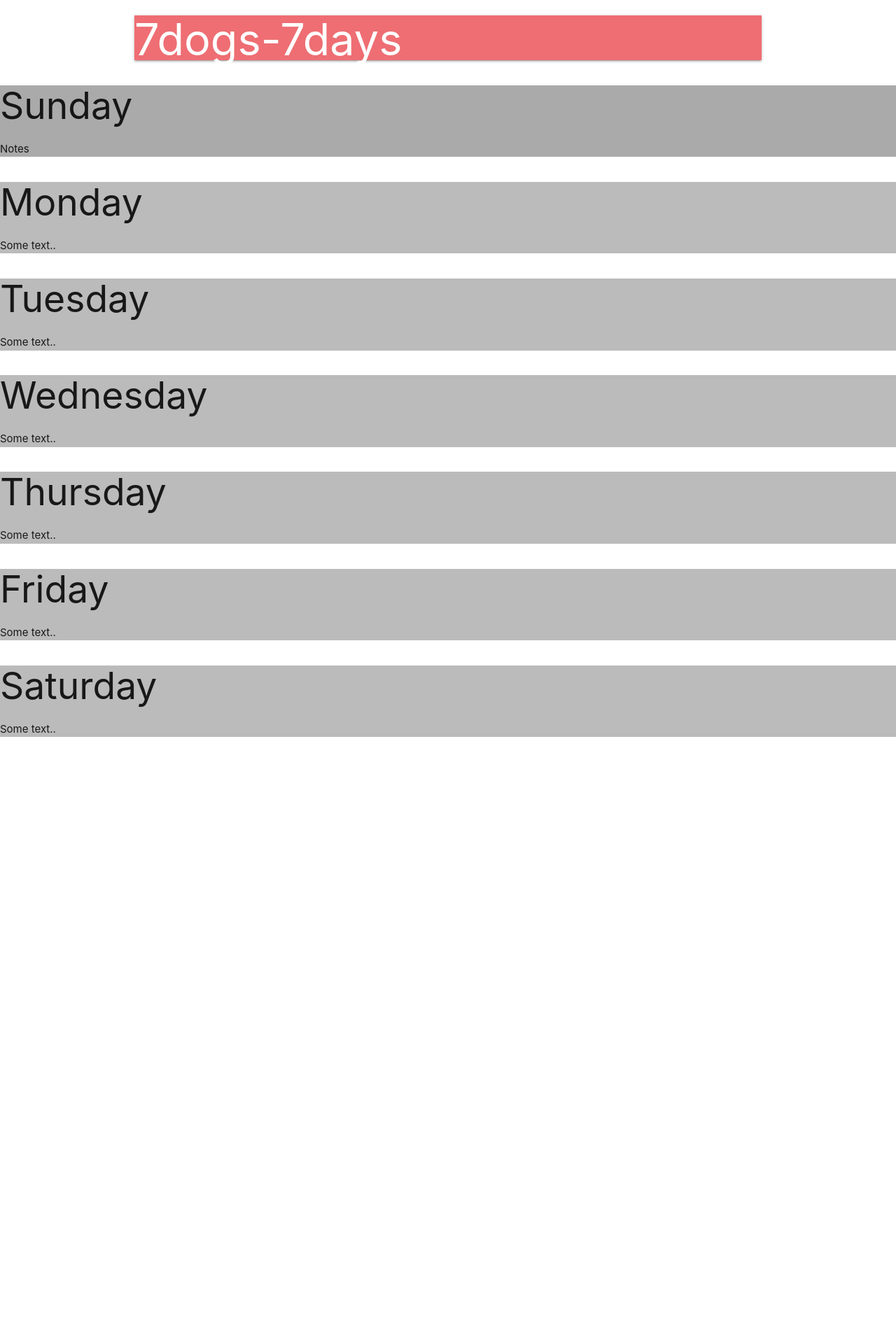
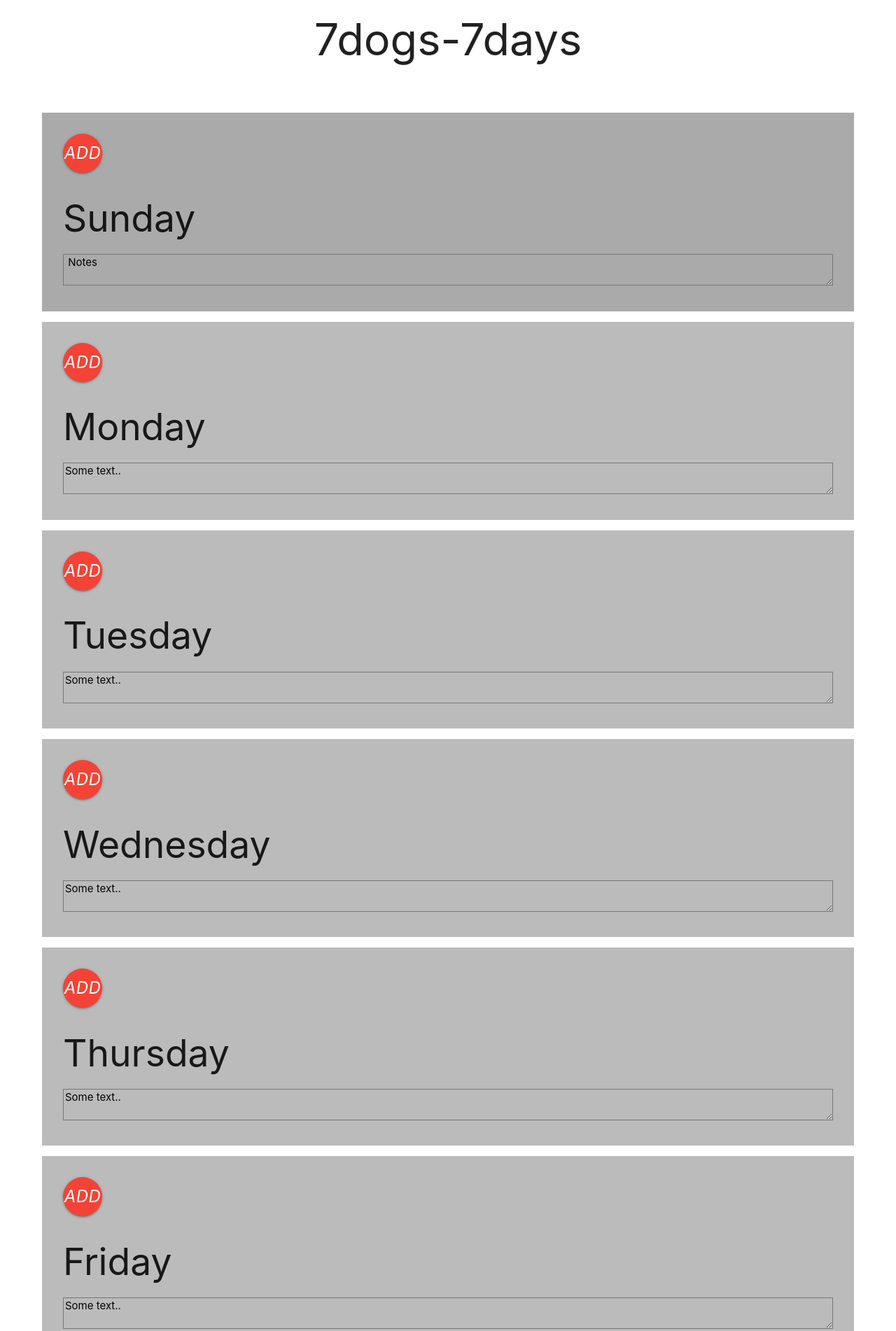
Before and after one commit to DonFlores/7dogs-7days, a plain HTML site: page index.html in a window 1280 px wide. Shown: the part 20-1922 px from the top of the page at 70% size. Before the commit the page ends 1108 px from the top, so only its background shows below. Drawn offline with nearby package versions, Linux system fonts and the light colour scheme.

Commit message:
added html, css, js

```diff
--- a/Assets/styles/js/script.js
+++ b/Assets/styles/js/script.js
@@ -1,5 +1,6 @@
-var buttonelement = document.getElementById("fetchJokes")
-var sundayImage = document.getElementById("Sunday-image")
+var buttonelement = document.querySelector(".fetchJokes")
+var image = document.querySelector(".image")
+var joke = document.getElementById("jokeID")
  function getJoke (){
     const options = {
         method: 'GET',
@@ -11,21 +12,29 @@ var sundayImage = document.getElementById("Sunday-image")
     };
     fetch('https://matchilling-chuck-norris-jokes-v1.p.rapidapi.com/jokes/random', options)
         .then(response => response.json())
-        .then(response => console.log(response))
+        .then(response => {
+            let dayJoke = document.createElement("p")
+            console.log(response)
+            let chuckJoke = response.value
+            dayJoke.textContent = chuckJoke
+            joke.appendChild(dayJoke)
+        })
         .catch(err => console.error(err));
  }
 
 function handleFetch (){
     fetch("https://dog.ceo/api/breeds/image/random")
         .then(response => response.json())
-        .then(data => displayDog(data))
+        .then(data => {
+            image.innerHTML =`<img src="${data.message}"/>`
+        })
 
 }
-const displayDog = function(image){
-    const dogImage = document.createElement("img")
-    dogImage.setAttribute("href","https://dog.ceo/" + image + "/random")
-    sundayImage.appendChild(dogImage)
-}
+// const displayDog = function(image){
+//     const dogImage = document.createElement("img")
+//     dogImage.setAttribute("href","https://dog.ceo/" + image + "/random")
+//     sundayImage.appendChild(dogImage)
+// }
 
 buttonelement.addEventListener("click",function(){
     getJoke()
--- a/Assets/styles/styles.css
+++ b/Assets/styles/styles.css
@@ -6,3 +6,13 @@
  .centered{
      margin-left: 5%
  }
+
+.week-container {
+   margin: 15px;
+   padding: 30px;
+}
+
+.day-container {
+    margin: 15px;
+    padding: 30px;
+}
--- a/index.html
+++ b/index.html
@@ -10,40 +10,48 @@
 </head>
 
 <body>
-    <nav class="container">
+    <header class="container center-align">
         <h1>7dogs-7days</h1>
-    </nav>
+    </header>
     <!-- <button id="fetchJokes">Get Jokes</button> -->
 
-    <div class="row" id="fetchJokes">
-        <div class="column" style="background-color:#aaa;">
-        <div id="Sunday-image"></div>
+    <div class="row week-container" id="fetchJokes">
+        <div class="column day-container" style="background-color:#aaa;">
+            <a class="btn-floating btn-large waves-effect waves-light red fetchJokes"><i class="material-icons">add</i></a>
+        <div class="image"></div>
+        <div id="jokeID"></div>
             <h2>Sunday</h2>
-          <p> Notes</p>
+          <textarea> Notes</textarea>
         </div>
-        <div class="column" style="background-color:#bbb;">
+        <div class="column day-container" style="background-color:#bbb;">
+            <a class="btn-floating btn-large waves-effect waves-light red"><i class="material-icons">add</i></a>
           <h2>Monday</h2>
-          <p>Some text..</p>
+          <textarea>Some text..</textarea>
         </div>
-        <div class="column" style="background-color:#bbb;">
+        <div class="column day-container" style="background-color:#bbb;">
+            <a class="btn-floating btn-large waves-effect waves-light red"><i class="material-icons">add</i></a>
           <h2>Tuesday</h2>
-          <p>Some text..</p>
+          <textarea>Some text..</textarea>
       </div>
-      <div class="column" style="background-color:#bbb;">
+      <div class="column day-container" style="background-color:#bbb;">
+        <a class="btn-floating btn-large waves-effect waves-light red"><i class="material-icons">add</i></a>
           <h2>Wednesday</h2>
-          <p>Some text..</p>
+          <textarea>Some text..</textarea>
       </div>
-      <div class="column" style="background-color:#bbb;">
+      <div class="column day-container" style="background-color:#bbb;">
+        <a class="btn-floating btn-large waves-effect waves-light red dog-button"><i class="material-icons">add</i></a>
           <h2>Thursday</h2>
-          <p>Some text..</p>
+          <textarea>Some text..</textarea>
       </div>
-      <div class="column" style="background-color:#bbb;">
+      <div class="column day-container" style="background-color:#bbb;">
+        <a class="btn-floating btn-large waves-effect waves-light red"><i class="material-icons">add</i></a>
           <h2>Friday</h2>
-          <p>Some text..</p>
+          <textarea>Some text..</textarea>
       </div>
-      <div class="column" style="background-color:#bbb;">
+      <div class="column day-container" style="background-color:#bbb;">
+        <a class="btn-floating btn-large waves-effect waves-light red"><i class="material-icons">add</i></a>
           <h2>Saturday</h2>
-          <p>Some text..</p>
+          <textarea>Some text..</textarea>
     </div>
 <script src="./Assets/styles/js/script.js"></script>
 <script src="https://code.jquery.com/jquery-3.5.1.min.js"></script>
```
